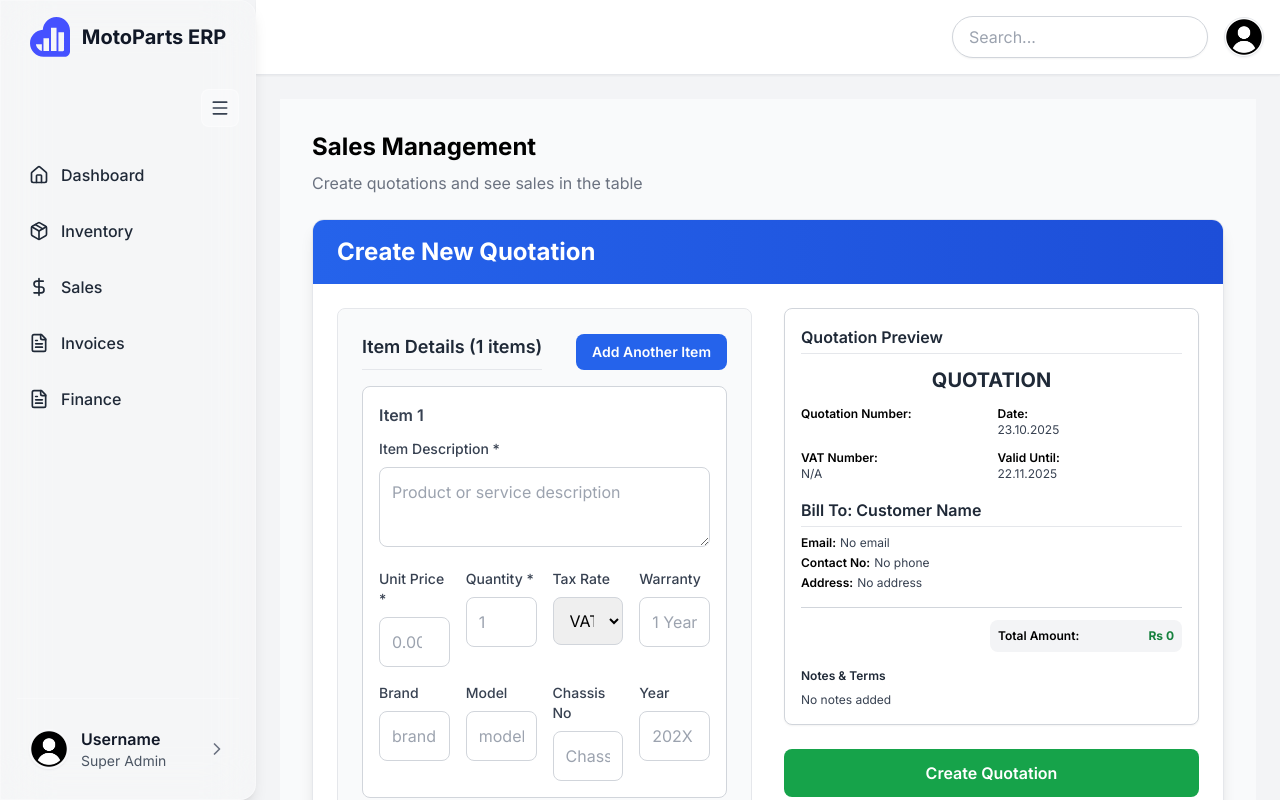
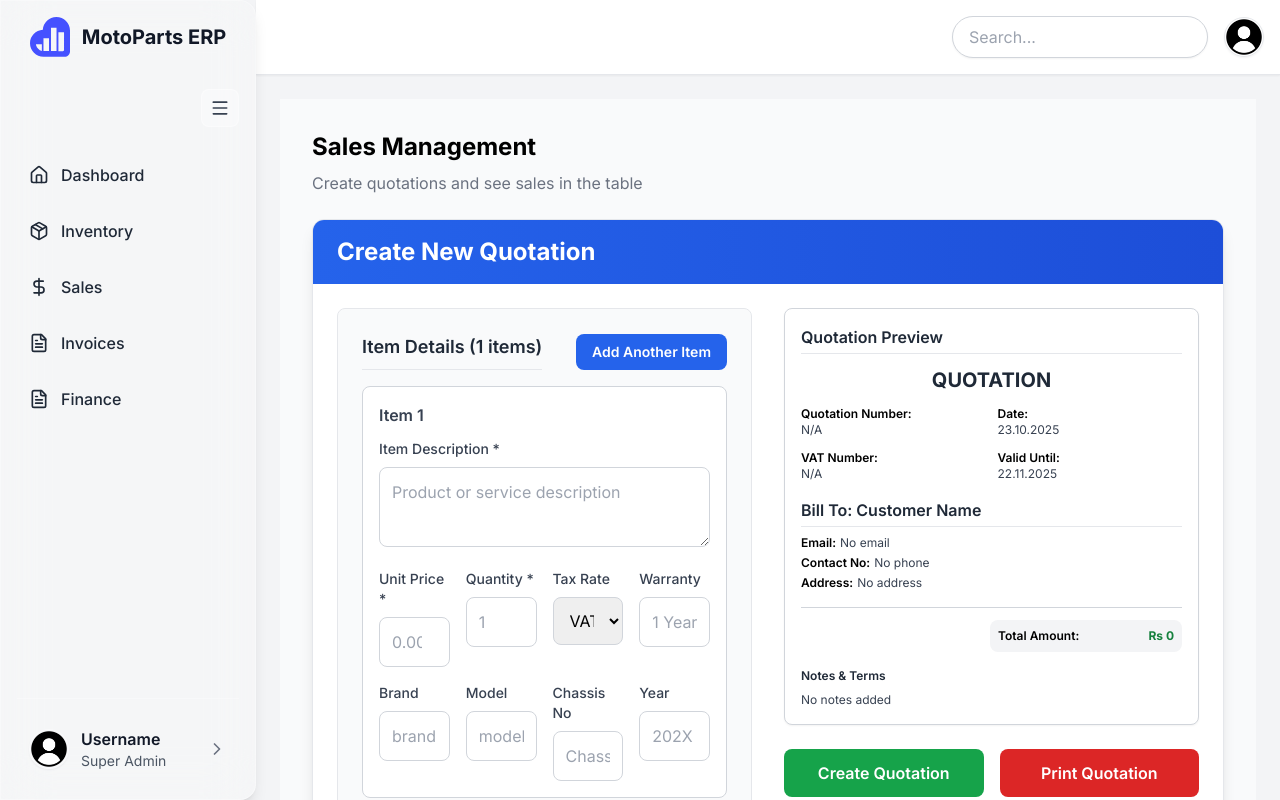
Before and after one commit to RameshEdirisinghe/erp, a Next.js app: page /sales in a window 1280 px wide. Built offline with nearby package versions, Linux system fonts and the light colour scheme.

Commit message:
feat: Add print functionality to QuotationForm and improve print styles

```diff
--- a/src/components/forms/Qoutationform.tsx
+++ b/src/components/forms/Qoutationform.tsx
@@ -273,6 +273,10 @@ export default function QuotationForm({ onSubmit, editingSale, onSuccess, onCanc
     }
   };
 
+  const handlePrint = () => {
+    window.print();
+  };
+
   const calculateTotal = () => {
     return items.reduce((total, item) => total + item.amount, 0);
   };
@@ -280,14 +284,14 @@ export default function QuotationForm({ onSubmit, editingSale, onSuccess, onCanc
   const totalAmount = calculateTotal();
 
   return (
-    <div className="max-w-8xl mx-auto space-y-6">
+    <div className="max-w-8xl mx-auto space-y-6 print:hidden">
       {successMessage && (
-        <div className="p-4 bg-green-50 border border-green-200 rounded-lg">
+        <div className="p-4 bg-green-50 border border-green-200 rounded-lg print:hidden">
           <div className="text-green-600 font-medium">{successMessage}</div>
         </div>
       )}
-      <div className="bg-white rounded-xl shadow-lg border border-gray-200 overflow-hidden">
-        <div className="bg-gradient-to-r from-blue-600 to-blue-700 px-6 py-4">
+      <div className="bg-white rounded-xl shadow-lg border border-gray-200 overflow-hidden print:bg-transparent print:shadow-none print:border-none">
+        <div className="bg-gradient-to-r from-blue-600 to-blue-700 px-6 py-4 print:hidden">
           <div className="flex justify-between items-center">
             <h1 className="text-2xl font-bold text-white">
               {editingSale ? 'Create Quotation from Sale' : 'Create New Quotation'}
@@ -303,14 +307,14 @@ export default function QuotationForm({ onSubmit, editingSale, onSuccess, onCanc
             )}
           </div>
         </div>
-        <form onSubmit={handleSubmit} className="p-6">
+        <form onSubmit={handleSubmit} className="p-6 print:hidden">
           {error && (
-            <div className="mb-6 p-4 bg-red-50 border border-red-200 rounded-lg">
+            <div className="mb-6 p-4 bg-red-50 border border-red-200 rounded-lg print:hidden">
               <div className="text-red-600 font-medium whitespace-pre-line">{error}</div>
             </div>
           )}
           <div className="grid grid-cols-1 lg:grid-cols-2 gap-8">
-            <div className="space-y-6">
+            <div className="space-y-6 print:hidden">
               <div className="bg-gray-50 p-6 rounded-lg border border-gray-200">
                 <div className="flex justify-between items-center mb-4">
                   <h3 className="text-lg font-semibold text-gray-800 border-b pb-2">
@@ -557,14 +561,14 @@ export default function QuotationForm({ onSubmit, editingSale, onSuccess, onCanc
             </div>
 
             <div className="space-y-6">
-              <div className="bg-white p-4 rounded-lg border border-gray-300 shadow-sm print:p-2 print:border-none print:shadow-none print:bg-transparent">
+              <div className="bg-white p-4 rounded-lg border border-gray-300 shadow-sm print:p-2 print:border-none print:shadow-none print:bg-transparent print:w-full" id="quotation-preview">
                 <h3 className="text-base font-semibold text-gray-800 mb-3 border-b pb-1 print:hidden">Quotation Preview</h3>
                 <div className="mb-4 print:mb-6">
                   <h2 className="text-xl font-bold text-center text-gray-800 mb-3 print:text-lg print:font-extrabold">QUOTATION</h2>
                   <div className="grid grid-cols-2 gap-3 text-xs print:text-[10px] print:gap-2">
                     <div>
                       <span className="font-semibold">Quotation Number:</span>
-                      <p className="text-gray-700">{formData.quotationNo}</p>
+                      <p className="text-gray-700">{formData.quotationNo || 'N/A'}</p>
                     </div>
                     <div>
                       <span className="font-semibold">Date:</span>
@@ -604,7 +608,7 @@ export default function QuotationForm({ onSubmit, editingSale, onSuccess, onCanc
                     <h4 className="font-semibold text-gray-800 mb-2 text-xs print:text-[10px] print:font-bold">Items:</h4>
                     <table className="w-full border-collapse border border-gray-300 text-xs print:text-[9px]">
                       <thead>
-                        <tr className="bg-gray-100">
+                        <tr className="bg-gray-100 print:bg-white">
                           <th className="border border-gray-300 px-1 py-0.5 font-medium text-left w-[5%] print:w-[5%]">#</th>
                           <th className="border border-gray-300 px-1 py-0.5 font-medium text-left w-[40%] print:w-[40%]">Description</th>
                           <th className="border border-gray-300 px-1 py-0.5 font-medium text-right w-[10%] print:w-[10%]">Qty</th>
@@ -649,7 +653,7 @@ export default function QuotationForm({ onSubmit, editingSale, onSuccess, onCanc
                 )}
                 <div className="border-t border-gray-300 pt-3 mb-4 print:pt-2 print:mb-6">
                   <div className="flex justify-end">
-                    <div className="bg-gray-100 p-2 rounded-lg w-48 print:w-40 print:p-1.5">
+                    <div className="bg-gray-100 p-2 rounded-lg w-48 print:w-40 print:p-1.5 print:bg-white">
                       <div className="flex justify-between items-center text-xs print:text-[9px]">
                         <span className="font-semibold">Total Amount:</span>
                         <span className="font-bold text-green-700">Rs {totalAmount.toLocaleString()}</span>
@@ -662,20 +666,23 @@ export default function QuotationForm({ onSubmit, editingSale, onSuccess, onCanc
                   <div className="text-xs text-gray-700 whitespace-pre-wrap print:text-[9px]">{notes || 'No notes added'}</div>
                 </div>
               </div>
+              <div className="flex space-x-4 print:hidden">
                 <button
                   type="submit"
                   disabled={isSubmitting}
-                className="w-full bg-green-600 hover:bg-green-700 disabled:bg-gray-400 text-white font-semibold py-3 px-4 rounded-lg transition duration-200 print:hidden"
+                  className="w-full bg-green-600 hover:bg-green-700 disabled:bg-gray-400 text-white font-semibold py-3 px-4 rounded-lg transition duration-200"
                 >
                   {isSubmitting ? 'Creating...' : 'Create Quotation'}
                 </button>
                 <button
-                type="submit"
+                  type="button"
+                  onClick={handlePrint}
                   disabled={isSubmitting}
-                className="w-full bg-red-600 hover:bg-red-700 disabled:bg-gray-400 text-white font-semibold py-3 px-4 rounded-lg transition duration-200 print:hidden"
+                  className="w-full bg-red-600 hover:bg-red-700 disabled:bg-gray-400 text-white font-semibold py-3 px-4 rounded-lg transition duration-200"
                 >
-                {isSubmitting ? 'Printing...' : 'Print Quotation'}
+                  Print Quotation
                 </button>
+              </div>
             </div>
           </div>
         </form>
```
Lines whose indentation alone changed are shown as unchanged.
